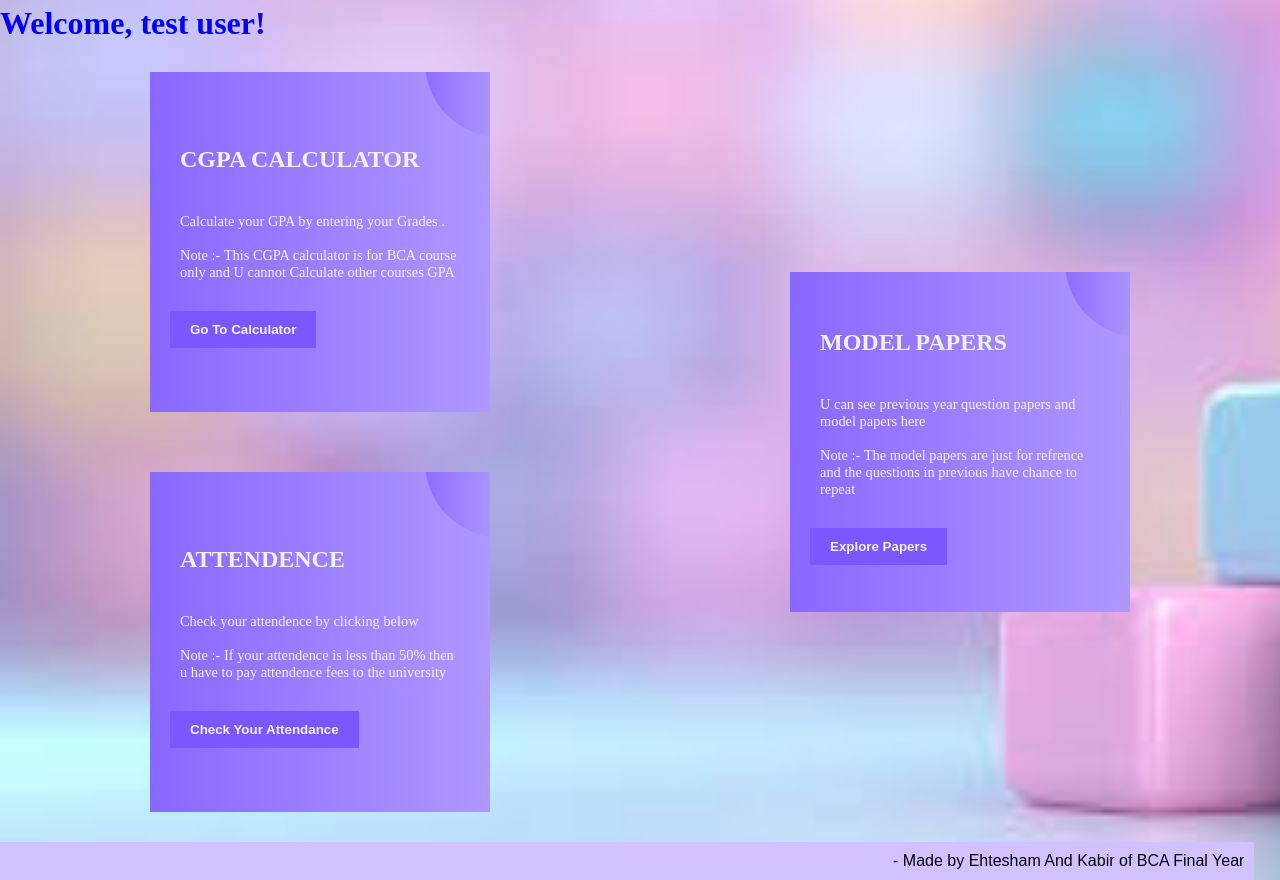
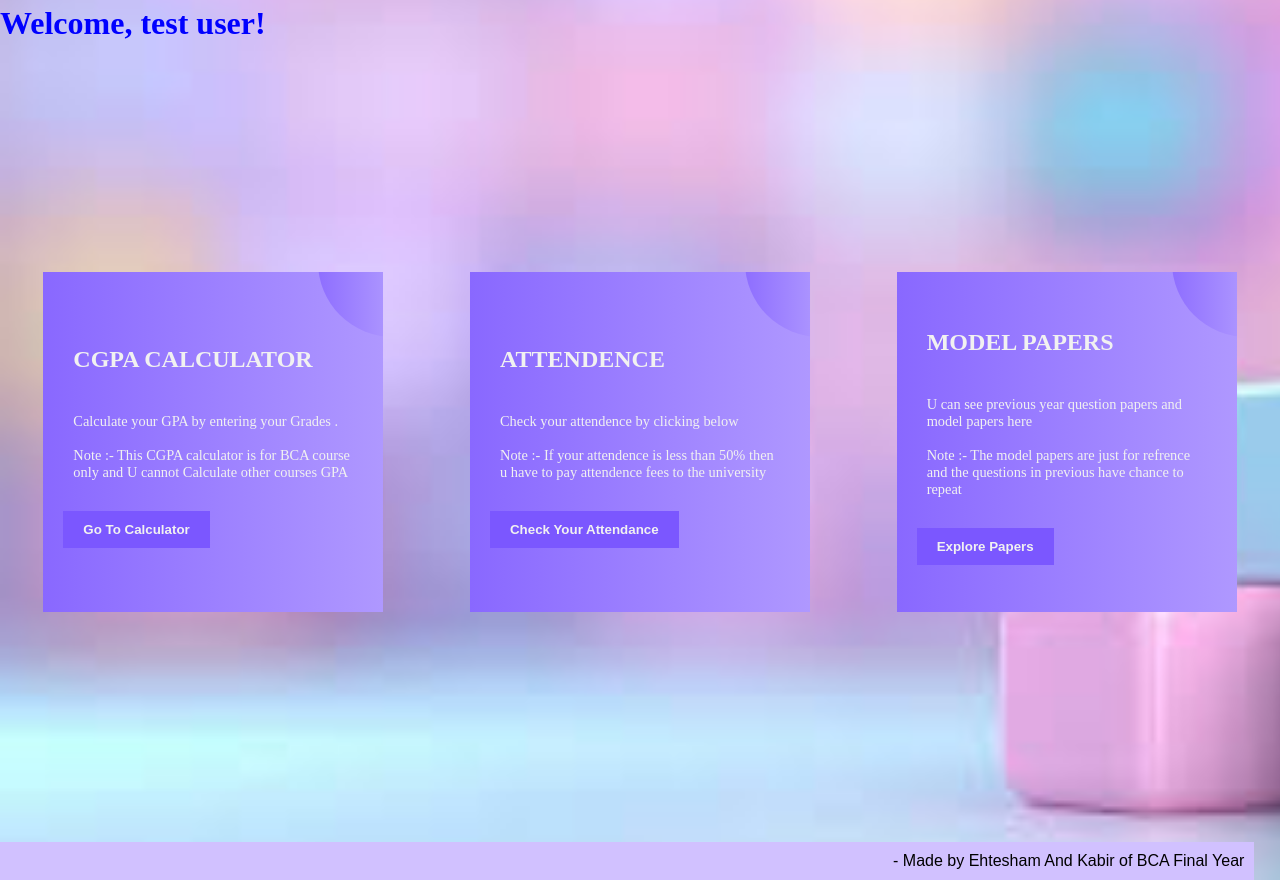
Before and after one commit to MohdKabir958/Responsive_clg_app, a Flask app: page /profile in a window 1280 px wide. Shown: the part 72-952 px from the top of the page. Run offline with Flask 3, Linux system fonts and the light colour scheme; a user stored in the database is signed in.

Commit message:
realign cards

```diff
--- a/pragnya_responsive_app/static/cards.css
+++ b/pragnya_responsive_app/static/cards.css
@@ -68,7 +68,7 @@
             width: 100vw;
             /* border: 2px solid red; */
             display: flex;
-            flex-direction: column;
+            /* flex-direction: column; */
             align-items: center;
             justify-content: space-around;
             flex-wrap: wrap;
```
